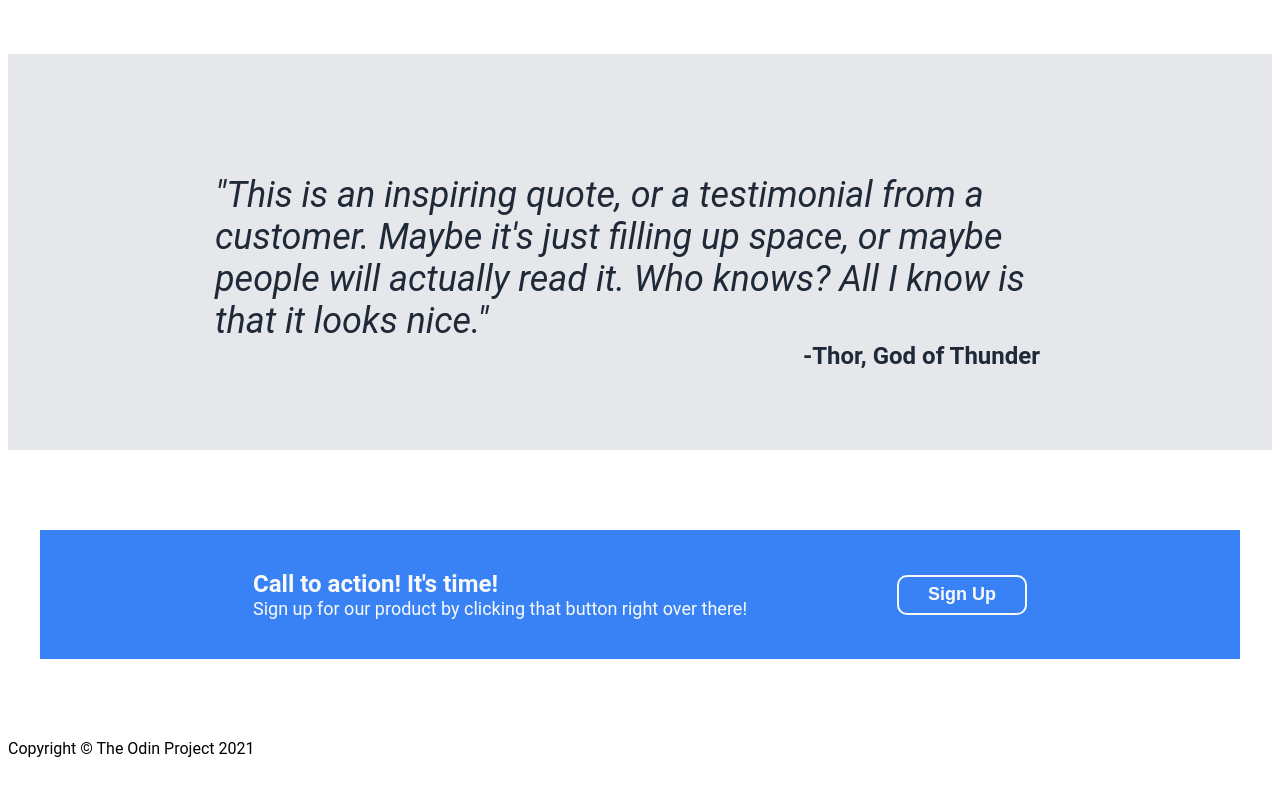
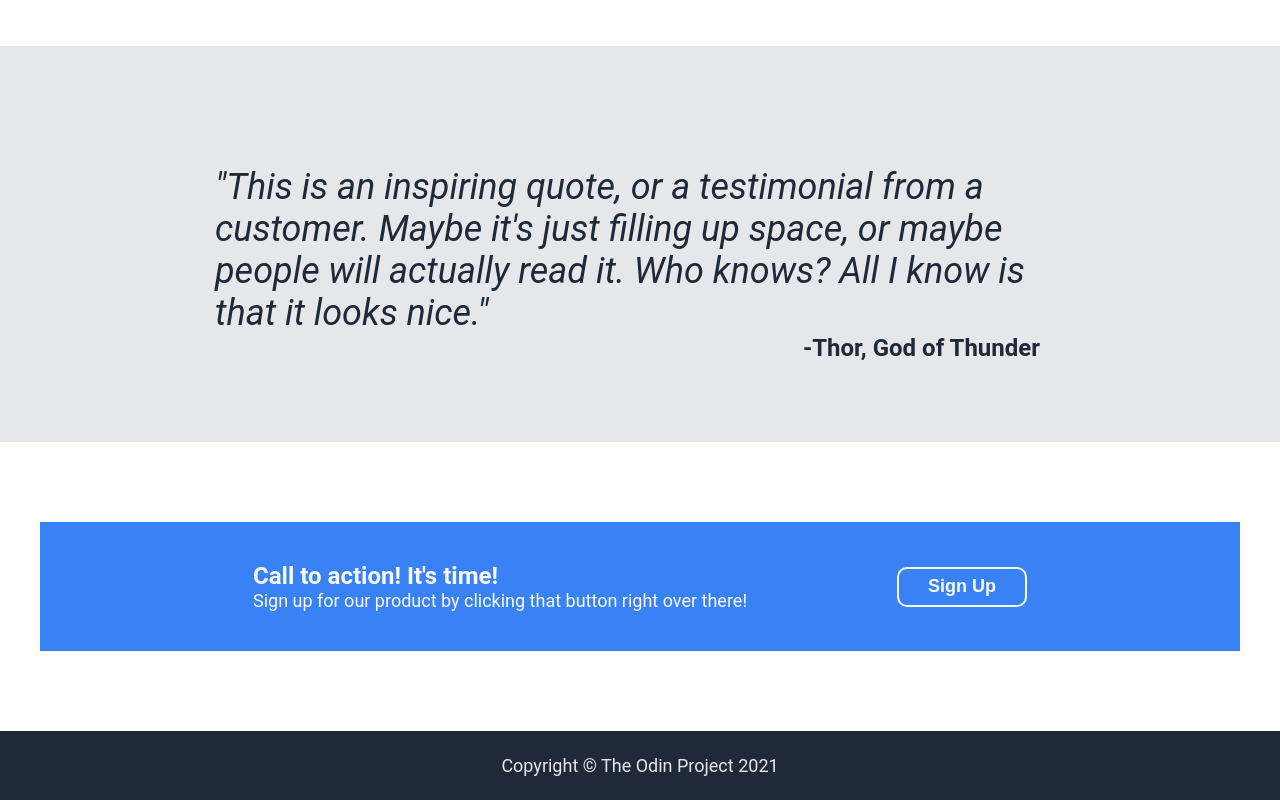
Before and after one commit to paperglazenet/Landing-Page, a plain HTML site: page index.html in a window 1280 px wide. Shown: the part 1147-1947 px from the top of the page. Before the commit the page ends 1913 px from the top, so only its background shows below. Drawn offline with Linux system fonts and the light colour scheme.

Commit message:
Add style to footer

```diff
--- a/style.css
+++ b/style.css
@@ -2,6 +2,7 @@ body {
     display: flex;
     flex-direction: column;
     padding: 0px;
+    margin: 0px;
 }
 
 div {
@@ -162,3 +163,11 @@ button {
 .cta-button {
     border: 2px solid #f9faf8;
 }
+
+.footer {
+    background-color: #1F2937;
+    font-size: 18px;
+    color: #E5E7EB;
+    text-align: center;
+    padding: 24px 24px;
+}
```
